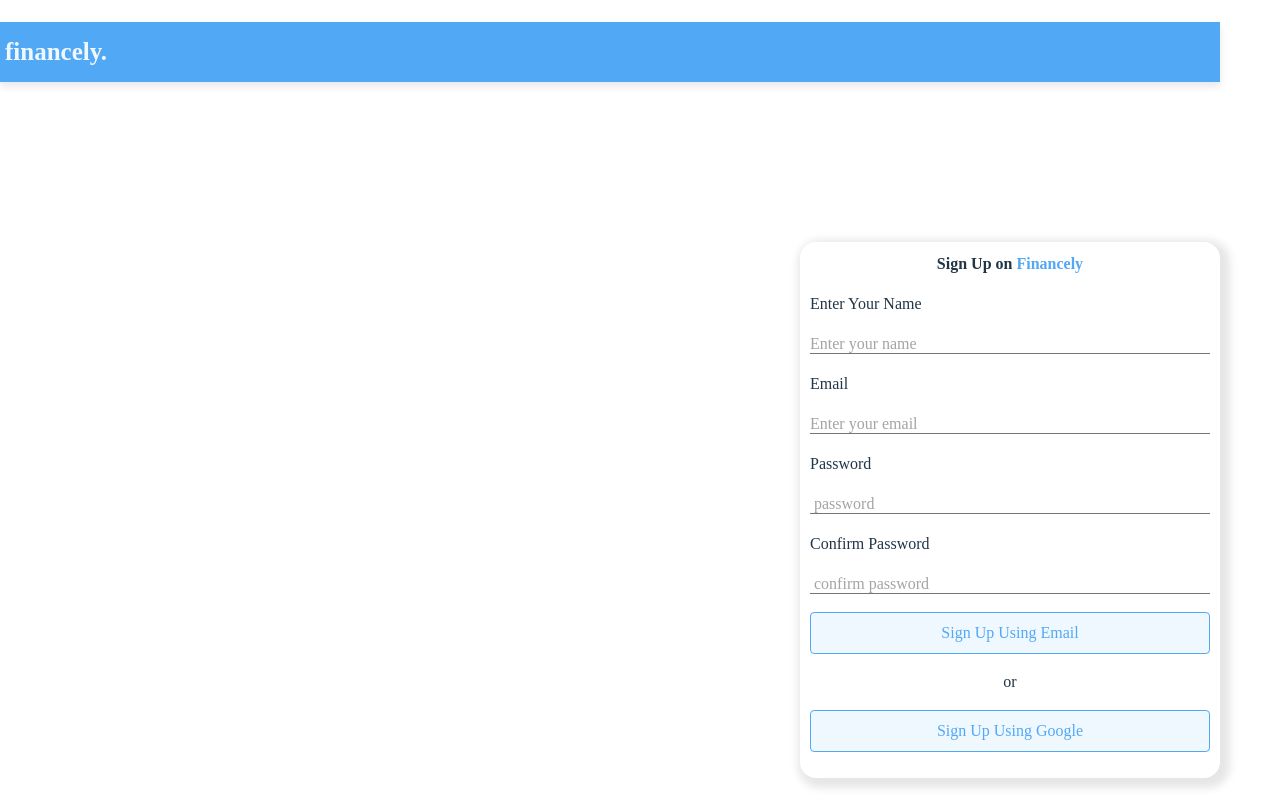
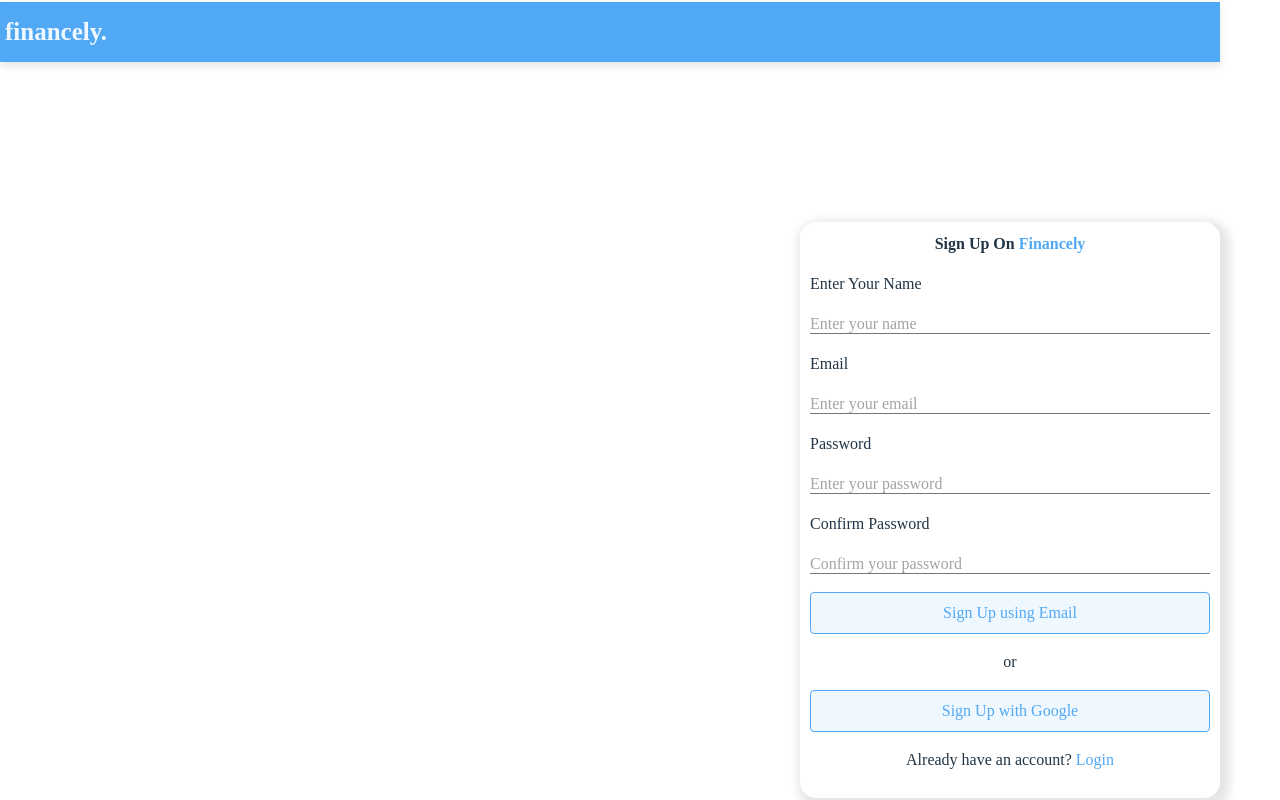
Before and after one commit to DharminderPal/Finace_tracker-, a React (Vite) app: page / in a window 1280 px wide. Built offline with nearby package versions, Linux system fonts and the light colour scheme; a web font is replaced by a local one.

Commit message:
26/9/2025

```diff
--- a/src/component/Header/styles.css
+++ b/src/component/Header/styles.css
@@ -4,6 +4,8 @@
   box-sizing: border-box;
   background-color: var(--bg-color);
   color: var(--text-color);
+
+
 }
 
 body{
--- a/src/component/SignupSignin/index.jsx
+++ b/src/component/SignupSignin/index.jsx
@@ -5,45 +5,52 @@
 import Header from "../Header";
 import Button from "../Button"; /*import button here  in this */
 import { toast } from "react-toastify";
-import { getAuth, createUserWithEmailAndPassword } from "firebase/auth";
-import {auth} from '../../firebase'
+import { getAuth, createUserWithEmailAndPassword, signInWithEmailAndPassword } from "firebase/auth";
+import { auth } from '../../firebase'
+import Dashboard from "../../pages/Dashboard";
+import { useNavigate } from 'react-router-dom';
 
 function SingupinComponent() {
-  const [name,setName]= useState("")
-  const[email,setEmail] = useState("")
-  const[password,setPassword] = useState("")
-  const [confirmPassword,setConfirmPassword] = useState("")
-  const [loginForm,setLoginForm]=useState(false);
-  const[loading,setLoading]=useState(false);
-function signwithemail(){
+  const [name, setName] = useState("")
+  const [email, setEmail] = useState("")
+  const [password, setPassword] = useState("")
+  const [confirmPassword, setConfirmPassword] = useState("")
+  const [loginForm, setLoginForm] = useState(false);
+  const [loading, setLoading] = useState(false);
+ const Navigate = useNavigate();
+
+
+  function signwithemail() {
     setLoading(true);
     const auth = getAuth();
-if(name!== "" && email!=="" && password!=="" && confirmPassword!==""){
-if(password === confirmPassword){
+    if (name !== "" && email !== "" && password !== "" && confirmPassword !== "") {
+      if (password === confirmPassword) {
         createUserWithEmailAndPassword(auth, email, password)
           .then((userCredential) => {
             const user = userCredential.user;
-    console.log("user>>>",user);
+            console.log("user>>>", user);
             toast.success("user created successfully")
             setLoading(false);
             setEmail("");
             setName("");
             setConfirmPassword("");
             setPassword("");
-    creatuserdoc(user,name)
+            creatuserdoc(user, name);
+
             // created doc with id as the following id
           })
           .catch((error) => {
             const errorCode = error.code;
             const errorMessage = error.message;
             toast.error(errorMessage)
-    // ..
+
           });
-}else{
+      } else {
         toast.error('password do not match');
         setLoading(false);
-}}
-else{
+      }
+    }
+    else {
       toast.error('All filds are required')
       setLoading(false);
     }
@@ -51,10 +58,35 @@
 
   }
 
-function creatuserdoc(){
-//create a doc .
+  function LoginusingEmail() {
+    console.log("login using email", email, password)
+
+    if (password !== "" && email !== "") {
+        const auth = getAuth();
+        signInWithEmailAndPassword(auth, email, password)
+          .then((userCredential) => {
+            // Signed in
+            const user = userCredential.user;
+            toast.success('login successfully');
+            console.log("user logged in ", user.email);
+            Navigate("/Dashboard");
+            // ...
+          })
+          .catch((error) => {
+            const errorCode = error.code;
+            const errorMessage = error.message;
+               toast.error('user login failed !')
+          });
+    } else {
+      toast.error('All filds are required');
+    }
+  }
+
+  async function creatuserdoc(user) {
+//create the doc
 
 
+await setDoc(doc(db,"cities","new-city-id"),data)
 
   }
 
@@ -62,60 +94,99 @@
 
   return (
     <>
-    <Header/>
-    {loginForm ?<>
-
-
-
-
-    </>:<div className="wrapper">
+      {loginForm ? (
+        <div className="wrapper">
           <h2 className="title">
-
-      Sign Up on <span style={{color:`var(--theme)`}} >Financely</span></h2>
-
+            Login On <span style={{ color: `var(--theme)` }}>Financely</span>
+          </h2>
           <form action="post">
-
-<Input label={"Enter Your Name "}
-state={name}
-setstate={setName}
-placeholder={"Enter your name"}
-/>
-
-<Input type={"email"}
+            <Input
+              type={"email"}
               label={"Email"}
               state={email}
               setstate={setEmail}
               placeholder={"Enter your email"}
             />
-
-<Input type={"password"}
+            <Input
+              type={"password"}
               label={"Password"}
-// type={password}
               state={password}
               setstate={setPassword}
-placeholder={" password"}
+              placeholder={"Enter your password"}
             />
-
-  <Input type={"password"}
-label={"confirm Password"}
+            <Button
+              disabled={loading}
+              text={loading ? "Loading.." : "Login"}
+              onclick={LoginusingEmail}
+            />
+            <p className="p-login" onClick={() => { setLoginForm(!loginForm) }} style={{ textAlign: "center" }}>
+              Don't have an account?{" "}
+              <span
+                style={{ color: "var(--theme)", cursor: "pointer" }}
+                onClick={() => setLoginForm(false)}
+              >
+                Sign Up
+              </span>
+            </p>
+          </form>
+        </div>
+      ) : (
+        <>
+          <Header />
+          <div className="wrapper">
+            <h2 className="title">
+              Sign Up On <span style={{ color: `var(--theme)` }}>Financely</span>
+            </h2>
+            <form action="post">
+              <Input
+                label={"Enter Your Name "}
+                state={name}
+                setstate={setName}
+                placeholder={"Enter your name"}
+              />
+              <Input
+                type={"email"}
+                label={"Email"}
+                state={email}
+                setstate={setEmail}
+                placeholder={"Enter your email"}
+              />
+              <Input
+                type={"password"}
+                label={"Password"}
+                state={password}
+                setstate={setPassword}
+                placeholder={"Enter your password"}
+              />
+              <Input
+                type={"password"}
+                label={"Confirm Password"}
                 state={confirmPassword}
                 setstate={setConfirmPassword}
-placeholder={" confirm password"}
+                placeholder={"Confirm your password"}
               />
-<Button disabled={loading}
-text={loading?"Loading..":"Sign Up Using Email"} onclick={signwithemail} />
-<p style={{textAlign:"center"}}>or</p>
-<Button text={loading?"Loading..":"Sign Up Using Google"}  />
+              <Button
+                disabled={loading}
+                text={loading ? "Loading.." : "Sign Up using Email"}
+                onclick={signwithemail}
+              />
+              <p style={{ textAlign: "center" }}>or</p>
+              <Button text={loading ? "Loading.." : "Sign Up with Google"} />
+              <p style={{ textAlign: "center" }}>
+                Already have an account?{" "}
+                <span
+                  style={{ color: "var(--theme)", cursor: "pointer" }}
+                  onClick={() => setLoginForm(true)}
+                >
+                  Login
+                </span>
+              </p>
             </form>
-
-    </div>}
-
-
+          </div>
+        </>
+      )}
     </>
   )
-
-}
-
-
+};
 
 export default SingupinComponent;
```
Also changed, not shown: src/component/SignupSignin/styles.css (line endings or trailing spaces). Lines whose indentation alone changed are shown as unchanged.
